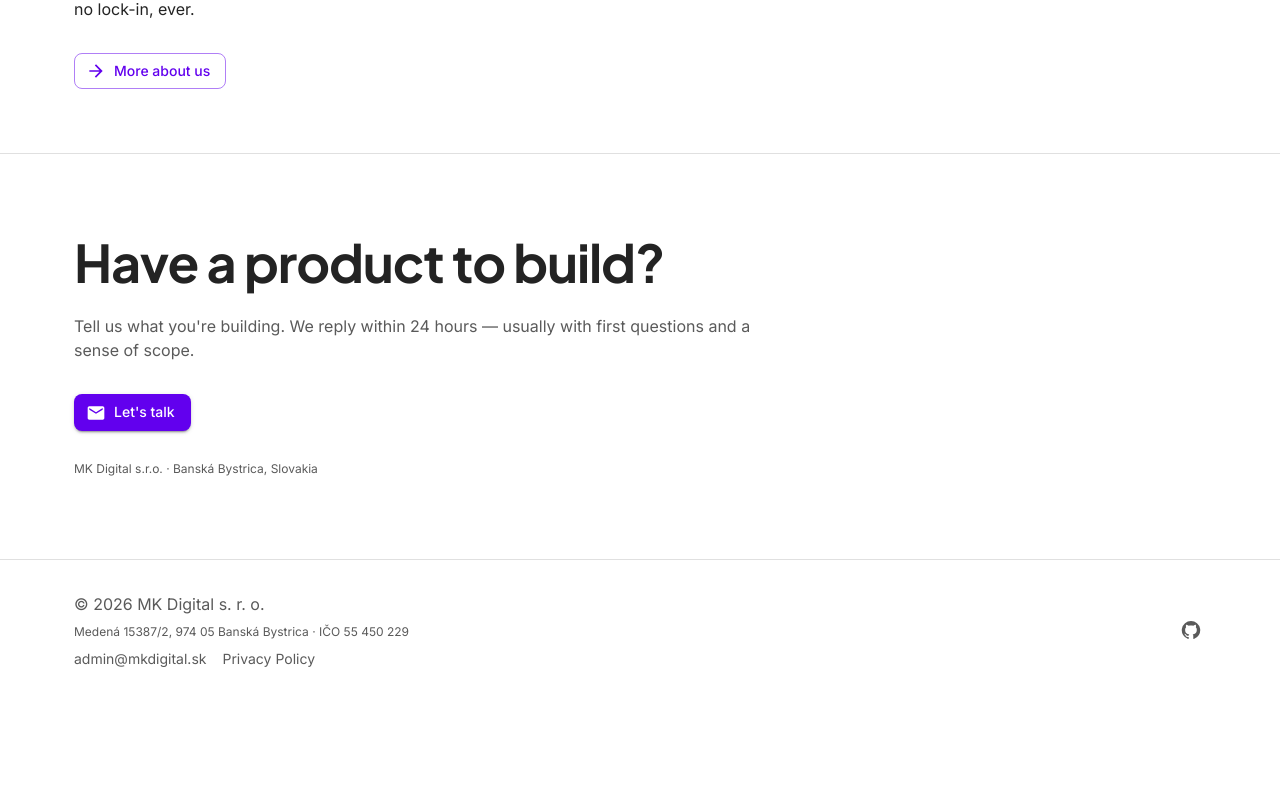
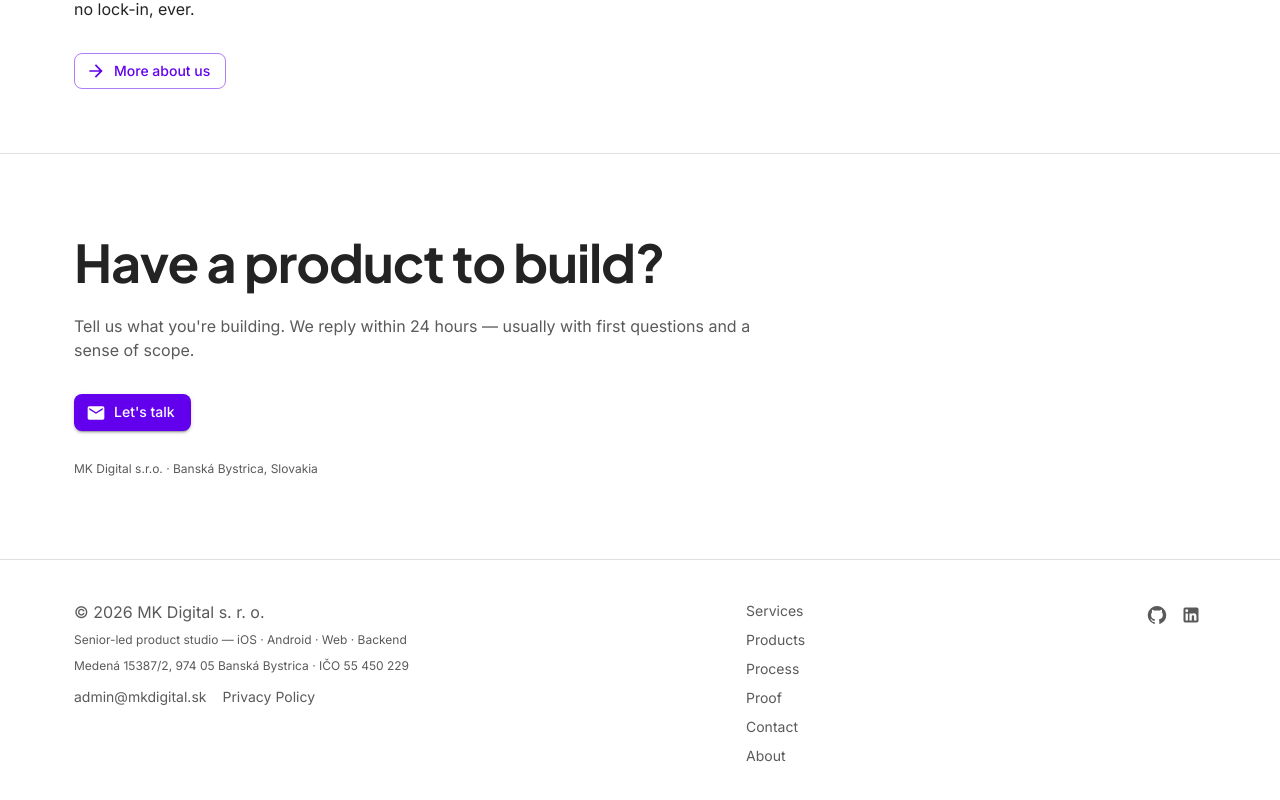
Before and after one commit to mkdigitalsk/portfolio, a Next.js app: page / in a window 1280 px wide. Shown: the part 3816-4616 px from the top of the page. Before the commit the page ends 4517 px from the top, so only its background shows below. Built offline with nearby package versions, Linux system fonts and the light colour scheme; no server answers; what @mui/material-nextjs would draw is missing.

Commit message:
feat: fill out the footer — LinkedIn link, mini-sitemap nav, brand tagline

```diff
--- a/locales/cs-CZ.json
+++ b/locales/cs-CZ.json
@@ -196,7 +196,8 @@
     "process": "Proces",
     "proof": "Důkaz",
     "contact": "Kontakt",
-    "demos": "Produkty"
+    "demos": "Produkty",
+    "tagline": "Senior-led produktové studio — iOS · Android · Web · Backend"
   },
   "apps": {
     "custom": {
--- a/locales/de-DE.json
+++ b/locales/de-DE.json
@@ -196,7 +196,8 @@
     "process": "Prozess",
     "proof": "Nachweis",
     "contact": "Kontakt",
-    "demos": "Produkte"
+    "demos": "Produkte",
+    "tagline": "Senior-geführtes Produktstudio — iOS · Android · Web · Backend"
   },
   "apps": {
     "custom": {
--- a/locales/en-GB.json
+++ b/locales/en-GB.json
@@ -196,7 +196,8 @@
     "process": "Process",
     "proof": "Proof",
     "contact": "Contact",
-    "demos": "Products"
+    "demos": "Products",
+    "tagline": "Senior-led product studio — iOS · Android · Web · Backend"
   },
   "apps": {
     "custom": {
--- a/locales/sk-SK.json
+++ b/locales/sk-SK.json
@@ -196,7 +196,8 @@
     "process": "Proces",
     "proof": "Dôkaz",
     "contact": "Kontakt",
-    "demos": "Produkty"
+    "demos": "Produkty",
+    "tagline": "Senior-led produktové štúdio — iOS · Android · Web · Backend"
   },
   "apps": {
     "custom": {
--- a/src/shared/components/layout/Footer.tsx
+++ b/src/shared/components/layout/Footer.tsx
@@ -1,6 +1,6 @@
 'use client'
 
-import { GitHub } from '@mui/icons-material'
+import { GitHub, LinkedIn } from '@mui/icons-material'
 import Box from '@mui/material/Box'
 import IconButton from '@mui/material/IconButton'
 import { useTranslations } from 'next-intl'
@@ -9,9 +9,25 @@ import { CONTENT_MAX } from '@/shared/layout'
 import { TextBody1Neutral60, TextCaptionNeutral60 } from '../text'
 import { GitHubDark, GitHubLight } from '../../theme/socialColors'
 
-const socials = [{ label: 'GitHub', href: 'https://github.com/mkdigitalsk', Icon: GitHub, brand: 'github' as const }]
+const GITHUB = 'https://github.com/mkdigitalsk'
+const LINKEDIN = 'https://www.linkedin.com/in/miroslavkusnir/'
 const CONTACT_EMAIL = 'admin@mkdigital.sk'
 const ADDRESS = 'Medená 15387/2, 974 05 Banská Bystrica · IČO 55 450 229'
+
+const socials = [
+  { label: 'GitHub', href: GITHUB, Icon: GitHub, brand: 'github' as const },
+  { label: 'LinkedIn', href: LINKEDIN, Icon: LinkedIn, brand: '#0A66C2' as const },
+]
+
+// Footer mini-sitemap — the same home sections as the nav, so the footer is a second path to them.
+const FOOTER_LINKS = [
+  { href: '/#services', key: 'common.services' },
+  { href: '/#demos', key: 'common.demos' },
+  { href: '/#process', key: 'common.process' },
+  { href: '/#proof', key: 'common.proof' },
+  { href: '/#contact', key: 'common.contact' },
+  { href: '/about', key: 'common.about' },
+]
 
 const linkSx = {
   fontSize: '0.875rem',
@@ -31,18 +47,18 @@ export function Footer() {
           maxWidth: CONTENT_MAX,
           mx: 'auto',
           px: 3,
-          py: 4,
+          py: 5,
           display: 'flex',
           flexWrap: 'wrap',
-          gap: 2,
-          alignItems: { xs: 'flex-start', sm: 'center' },
+          gap: 4,
           justifyContent: 'space-between',
         }}
       >
-        <Box sx={{ display: 'flex', flexDirection: 'column', gap: 0.75 }}>
+        <Box sx={{ display: 'flex', flexDirection: 'column', gap: 0.75, maxWidth: 360 }}>
           <TextBody1Neutral60>© 2026 MK Digital s. r. o.</TextBody1Neutral60>
+          <TextCaptionNeutral60>{t('common.tagline')}</TextCaptionNeutral60>
           <TextCaptionNeutral60>{ADDRESS}</TextCaptionNeutral60>
-          <Box sx={{ display: 'flex', gap: 2, flexWrap: 'wrap' }}>
+          <Box sx={{ display: 'flex', gap: 2, flexWrap: 'wrap', mt: 0.5 }}>
             <Box component="a" href={`mailto:${CONTACT_EMAIL}`} sx={linkSx}>
               {CONTACT_EMAIL}
             </Box>
@@ -51,7 +67,16 @@ export function Footer() {
             </Box>
           </Box>
         </Box>
-        <Box sx={{ display: 'flex', gap: 0.5 }}>
+
+        <Box component="nav" aria-label="Footer" sx={{ display: 'flex', flexDirection: 'column', gap: 1 }}>
+          {FOOTER_LINKS.map((l) => (
+            <Box key={l.href} component={Link} href={l.href} sx={linkSx}>
+              {t(l.key)}
+            </Box>
+          ))}
+        </Box>
+
+        <Box sx={{ display: 'flex', gap: 0.5, alignItems: 'flex-start' }}>
           {socials.map(({ label, href, Icon, brand }) => (
             <IconButton
               key={label}
```
